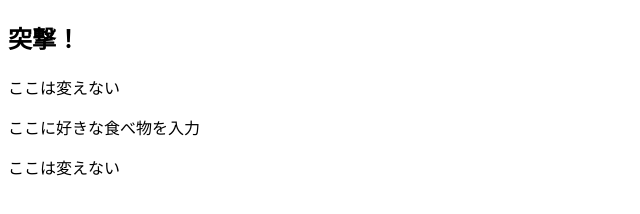
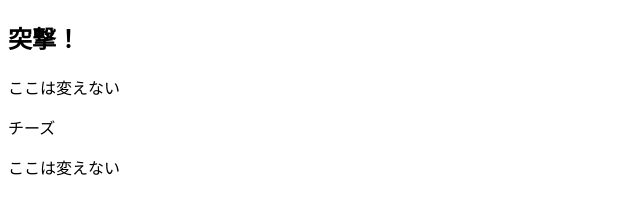
Before and after one commit to Katsumasa-Inami/pushConflict, a plain HTML site: page index.html in a window 1280 px wide. Shown: the whole page, without its empty margins (0-640 px from the left). Drawn offline with Linux system fonts and the light colour scheme.

Commit message:
[modify]index.htmlの更新

```diff
--- a/index.html
+++ b/index.html
@@ -6,7 +6,7 @@
 <body>
 <h2> 突撃！ </h2>
 <p>ここは変えない</p>
-<p>ここに好きな食べ物を入力</p>
+<p>チーズ</p>
 <p>ここは変えない</p>
 </body>
 </html>
```
